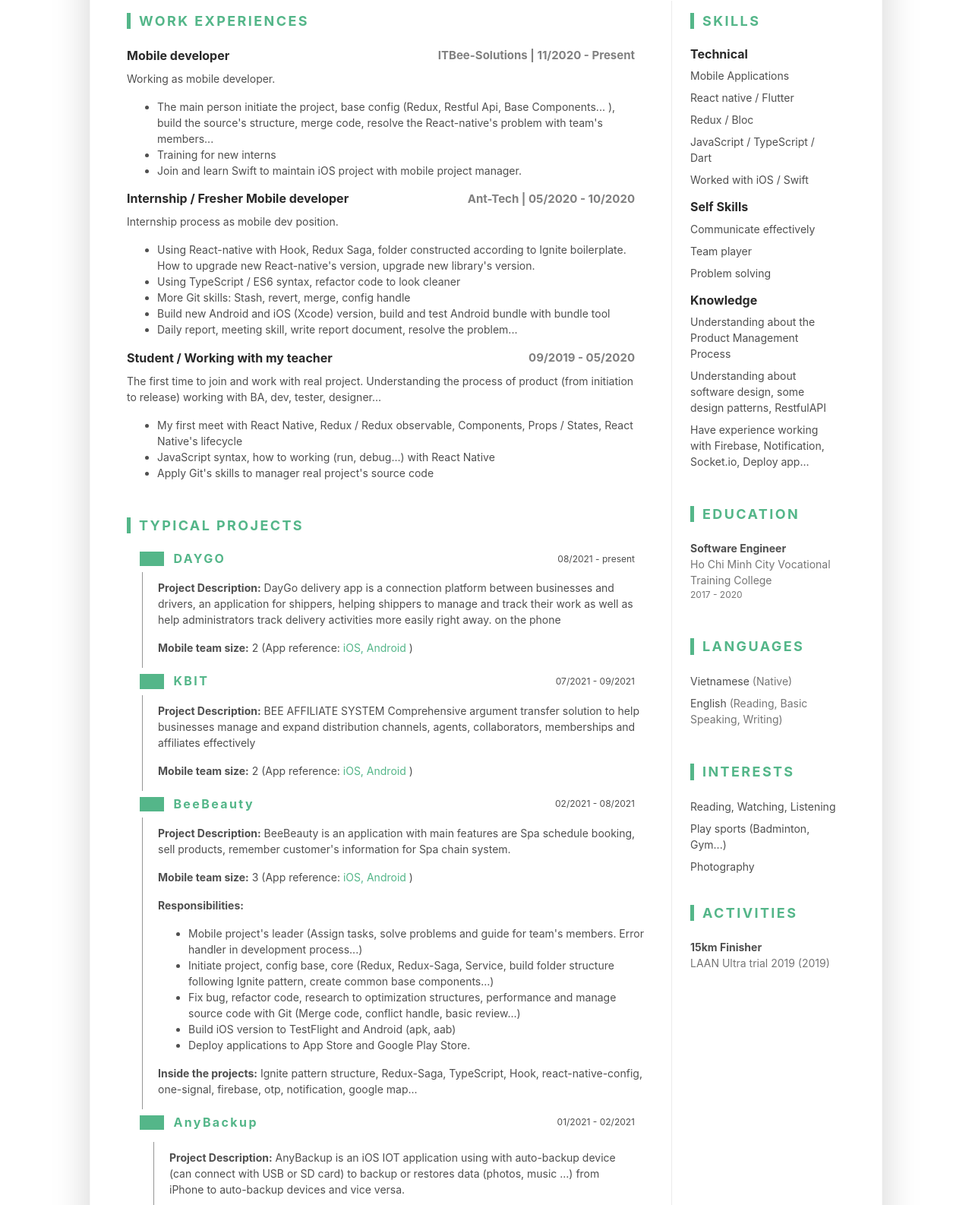
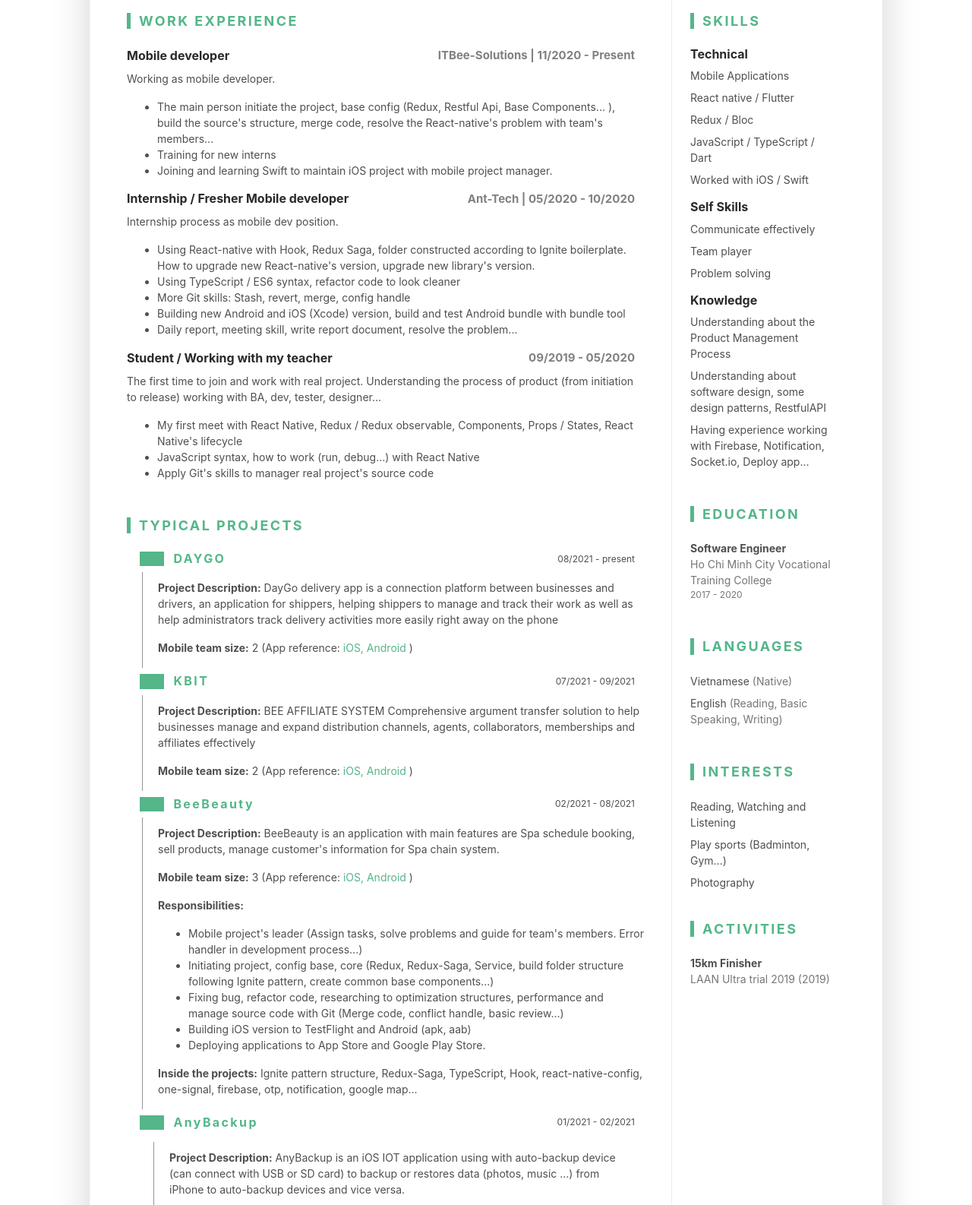
Before and after one commit to vietnguyenhoangw/online-cv-vietnguyenhoangw, a plain HTML site: page index.html in a window 1280 px wide. Shown: the part 468-2054 px from the top of the page at 76% size. Drawn offline with nearby package versions, Linux system fonts and the light colour scheme; a script that the page names is missing.

Commit message:
:hammer: update CV

```diff
--- a/index.html
+++ b/index.html
@@ -73,7 +73,8 @@
 							</p>
 							<p class="mb-0"> I have positive attitude and can execute on difficult tasks. I am always
 								energetic and eager to learn new
-								skills. Ability to work independently as well as in a team with high responsibility.
+								skills or share about IT knowledge. Ability to work independently as well as in a team
+								with high responsibility.
 							</p>
 						</div>
 						<!--//media-body-->
@@ -101,7 +102,7 @@
 					<div class="row">
 						<div class="resume-main col-12 col-lg-8 col-xl-9 pr-0 pr-lg-5">
 							<section class="work-section py-3">
-								<h3 class="text-uppercase resume-section-heading mb-4">Work Experiences</h3>
+								<h3 class="text-uppercase resume-section-heading mb-4">Work Experience</h3>
 								<div class="item mb-3">
 									<!--//item-->
 									<div class="item-heading row align-items-center mb-2">
@@ -120,7 +121,7 @@
 												source's structure, merge code, resolve the
 												React-native's problem with team's members...</li>
 											<li>Training for new interns</li>
-											<li>Join and learn Swift to maintain iOS project with mobile project
+											<li>Joining and learning Swift to maintain iOS project with mobile project
 												manager.</li>
 										</ul>
 									</div>
@@ -143,7 +144,8 @@
 												new library's version.</li>
 											<li>Using TypeScript / ES6 syntax, refactor code to look cleaner</li>
 											<li>More Git skills: Stash, revert, merge, config handle</li>
-											<li>Build new Android and iOS (Xcode) version, build and test Android bundle
+											<li>Building new Android and iOS (Xcode) version, build and test Android
+												bundle
 												with bundle tool</li>
 											<li>Daily report, meeting skill, write report document, resolve the
 												problem...</li>
@@ -167,7 +169,7 @@
 											<li>My first meet with React Native, Redux / Redux observable, Components,
 												Props
 												/ States, React Native's lifecycle</li>
-											<li>JavaScript syntax, how to working (run, debug...) with React Native</li>
+											<li>JavaScript syntax, how to work (run, debug...) with React Native</li>
 											<li>Apply Git's skills to manager real project's source code</li>
 										</ul>
 									</div>
@@ -190,7 +192,7 @@
 												DayGo delivery app is a connection platform between businesses and
 												drivers, an application for shippers, helping shippers to manage and
 												track their work as well as help administrators track delivery
-												activities more easily right away. on the phone
+												activities more easily right away on the phone
 											</p>
 											<p>
 												<span class="font-weight-bold">Mobile team size:</span> 2 (App
@@ -238,7 +240,7 @@
 											<p>
 												<span class="font-weight-bold">Project Description:</span>
 												BeeBeauty is an application with main features are Spa schedule booking,
-												sell products, remember customer's information for Spa chain system.
+												sell products, manage customer's information for Spa chain system.
 											</p>
 											<p>
 												<span class="font-weight-bold">Mobile team size:</span> 3 (App
@@ -255,15 +257,15 @@
 												<li>Mobile project's leader (Assign tasks, solve problems and guide for
 													team's members. Error handler in
 													development process...)</li>
-												<li>Initiate project, config base, core (Redux, Redux-Saga, Service,
+												<li>Initiating project, config base, core (Redux, Redux-Saga, Service,
 													build folder structure following Ignite pattern, create common base
 													components...)</li>
-												<li>Fix bug, refactor code, research to optimization structures,
+												<li>Fixing bug, refactor code, researching to optimization structures,
 													performance and
 													manage source code with Git (Merge code,
 													conflict handle, basic review...)</li>
-												<li>Build iOS version to TestFlight and Android (apk, aab)</li>
-												<li>Deploy applications to App Store and Google Play Store.</li>
+												<li>Building iOS version to TestFlight and Android (apk, aab)</li>
+												<li>Deploying applications to App Store and Google Play Store.</li>
 											</ul>
 											</p>
 											<p>
@@ -432,7 +434,8 @@
 										<li class="mb-2">Understanding about software design, some design
 											patterns,
 											RestfulAPI</li>
-										<li class="mb-2">Have experience working with Firebase, Notification, Socket.io,
+										<li class="mb-2">Having experience working with Firebase, Notification,
+											Socket.io,
 											Deploy app...</li>
 									</ul>
 								</div>
@@ -463,7 +466,7 @@
 							<section class="skills-section py-3">
 								<h3 class="text-uppercase resume-section-heading mb-4">Interests</h3>
 								<ul class="list-unstyled resume-interests-list mb-0">
-									<li class="mb-2">Reading, Watching, Listening</li>
+									<li class="mb-2">Reading, Watching and Listening</li>
 									<li class="mb-2">Play sports (Badminton, Gym...)</li>
 									<li class="mb-2">Photography</li>
 								</ul>
```
